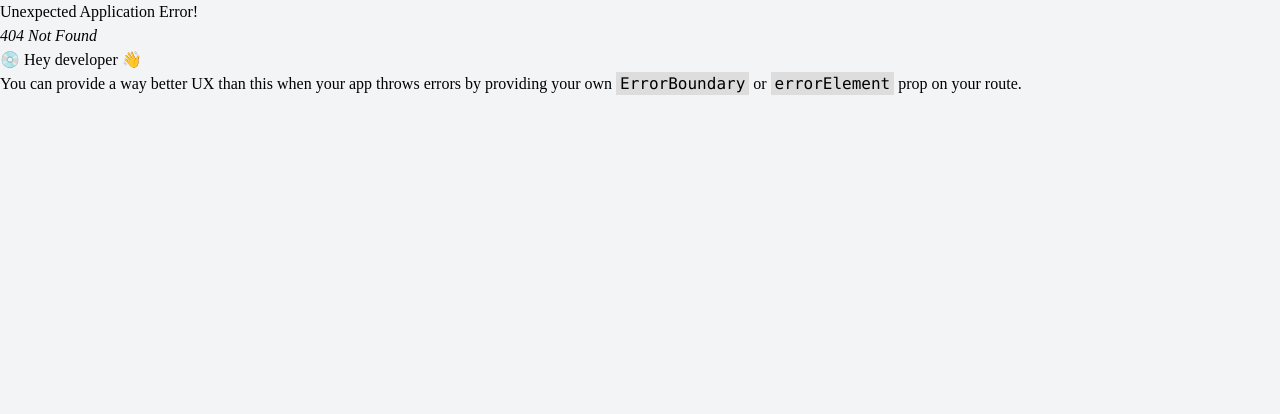
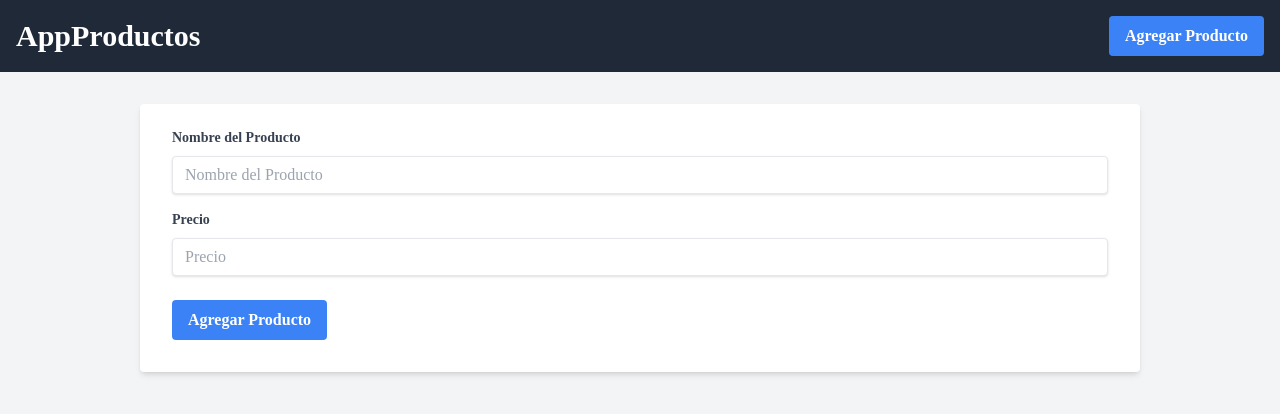
Before and after one commit to BryanLlana/redux_admin_products, a React (Vite) app: page /nuevo-producto in a window 1280 px wide. Before the commit this address had no page. Shown: the top 414 px of the page. Built offline with nearby package versions, Linux system fonts and the light colour scheme.

Commit message:
Design add product

```diff
--- a/src/components/Header.tsx
+++ b/src/components/Header.tsx
@@ -4,7 +4,7 @@ const Header = () => {
   return (
     <header className="bg-gray-800 p-4">
       <div className="flex justify-between items-center container mx-auto">
-        <h1 className="text-white text-3xl font-bold">AppProductos</h1>
+        <Link to='/'><h1 className="text-white text-3xl font-bold">AppProductos</h1></Link>
         <Link
           className="bg-blue-500 hover:bg-blue-700 text-white font-bold py-2 px-4 rounded focus:outline-none focus:shadow-outline"
           to='/nuevo-producto'
--- a/src/main.tsx
+++ b/src/main.tsx
@@ -7,6 +7,7 @@ import LayoutProduct from './layout/LayoutProduct'
 import Home from './pages/Home'
 import "@fontsource-variable/onest";
 import './index.css'
+import AddProduct from './pages/AddProduct'
 
 const router = createBrowserRouter([
   {
@@ -16,6 +17,10 @@ const router = createBrowserRouter([
       {
         index: true,
         element: <Home />
+      },
+      {
+        path: '/nuevo-producto',
+        element: <AddProduct />
       }
     ]
   }
--- /dev/null
+++ b/src/pages/AddProduct.tsx
@@ -0,0 +1,27 @@
+const AddProduct = () => {
+  return (
+    <div className="w-[1000px] mx-auto my-8">
+      <form className="bg-white shadow-md rounded px-8 pt-6 pb-8 mb-4">
+        <div className="mb-4">
+          <label className="block text-gray-700 text-sm font-bold mb-2" htmlFor="nombre">
+            Nombre del Producto
+          </label>
+          <input className="shadow appearance-none border rounded w-full py-2 px-3 text-gray-700 leading-tight focus:outline-none focus:shadow-outline" id="nombre" type="text" placeholder="Nombre del Producto" />
+        </div>
+        <div className="mb-6">
+          <label className="block text-gray-700 text-sm font-bold mb-2" htmlFor="precio">
+            Precio
+          </label>
+          <input className="shadow appearance-none border rounded w-full py-2 px-3 text-gray-700 leading-tight focus:outline-none focus:shadow-outline" id="precio" type="text" placeholder="Precio" />
+        </div>
+        <div className="flex items-center justify-between">
+          <button className="bg-blue-500 hover:bg-blue-700 text-white font-bold py-2 px-4 rounded focus:outline-none focus:shadow-outline" type="button">
+            Agregar Producto
+          </button>
+        </div>
+      </form>
+    </div>
+  )
+}
+
+export default AddProduct
```
